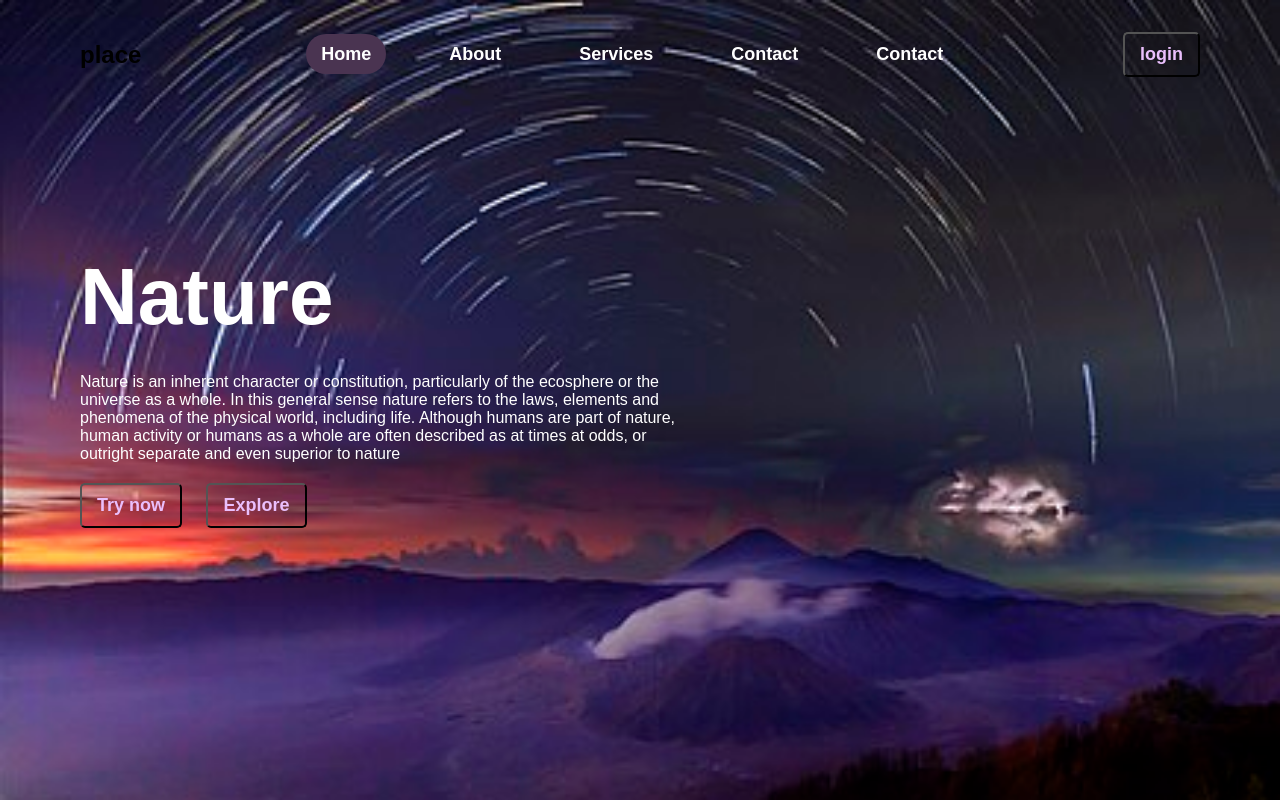
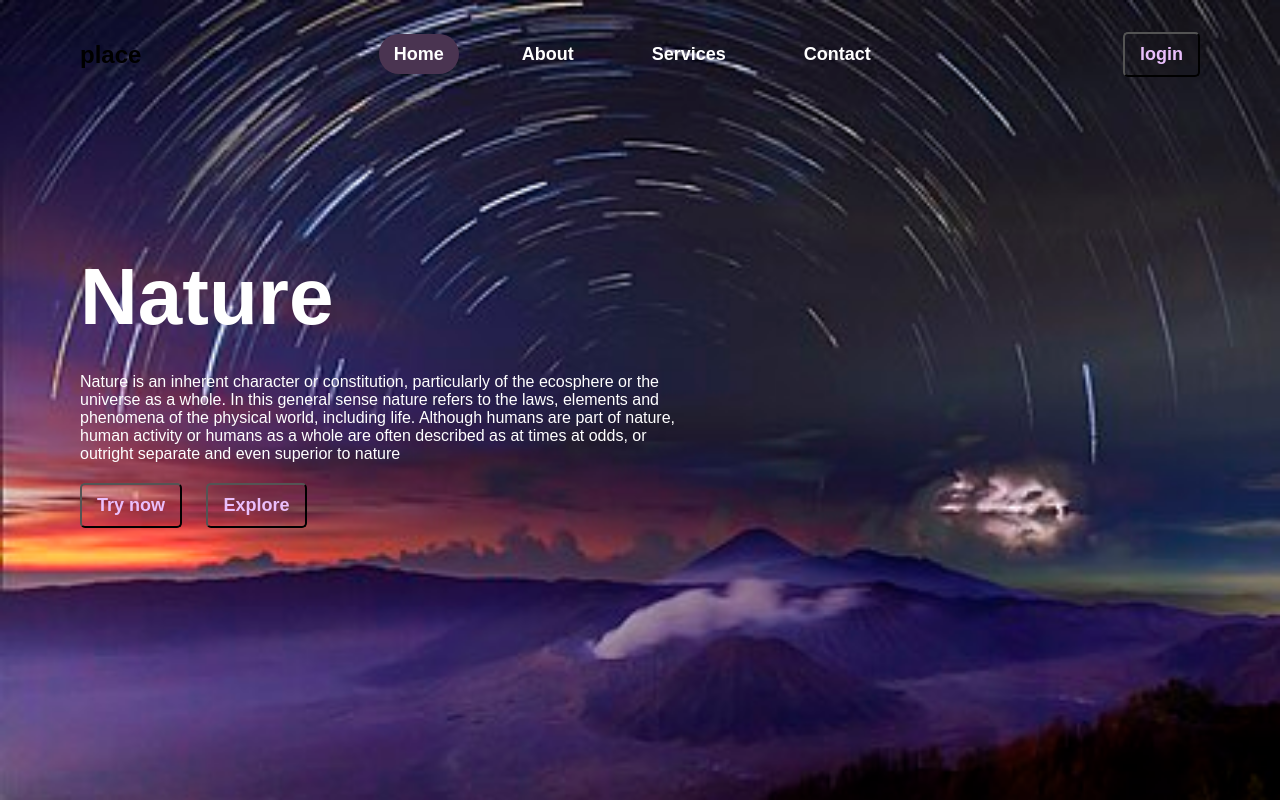
Before and after one commit to shikiba-nas/landing-page-1, a plain HTML site: page index.html in a window 1280 px wide. Drawn offline with Linux system fonts and the light colour scheme.

Commit message:
remove cantact pages

```diff
--- a/index.html
+++ b/index.html
@@ -18,7 +18,6 @@
                     <li><a class="#">About</a></li>
                     <li><a class="#">Services</a></li>
                     <li><a class="#">Contact</a></li>
-                    <li><a class="#">Contact</a></li>
                 </ul>
             </div>
 
```
